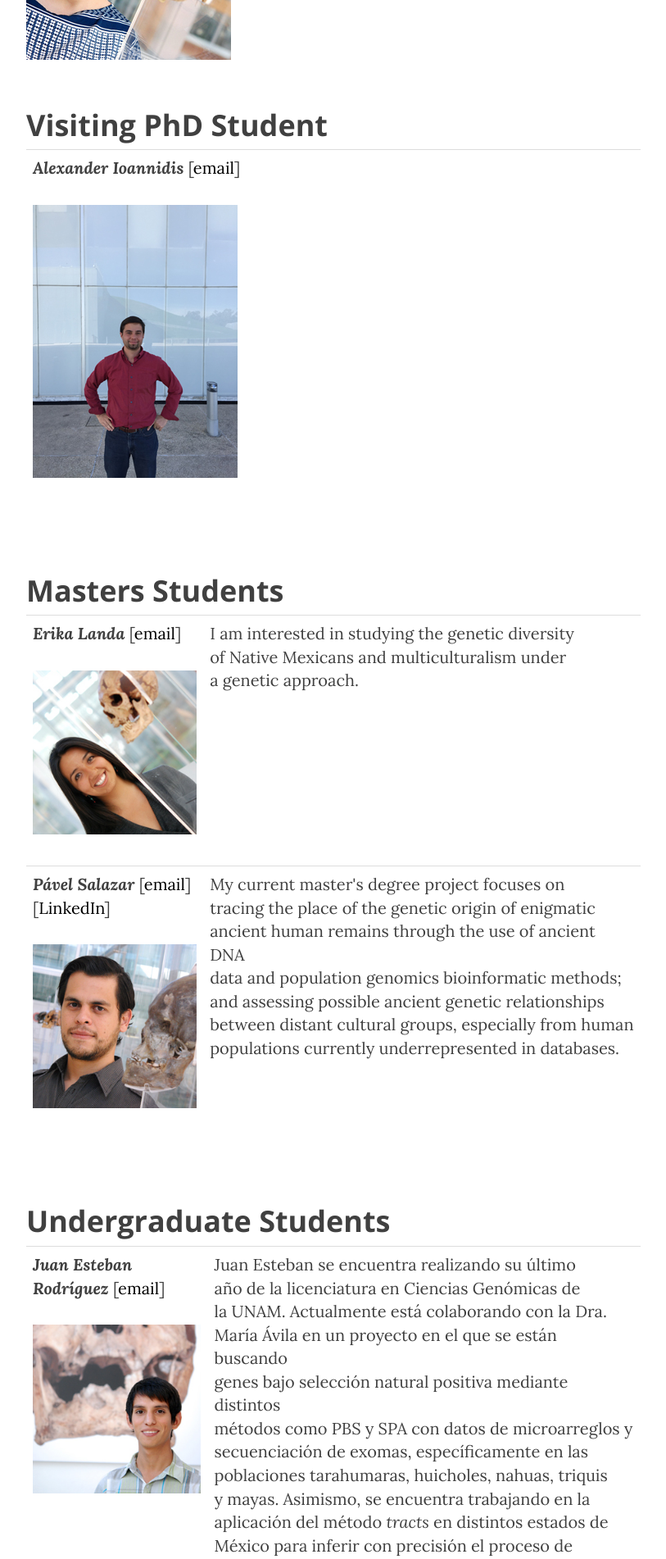
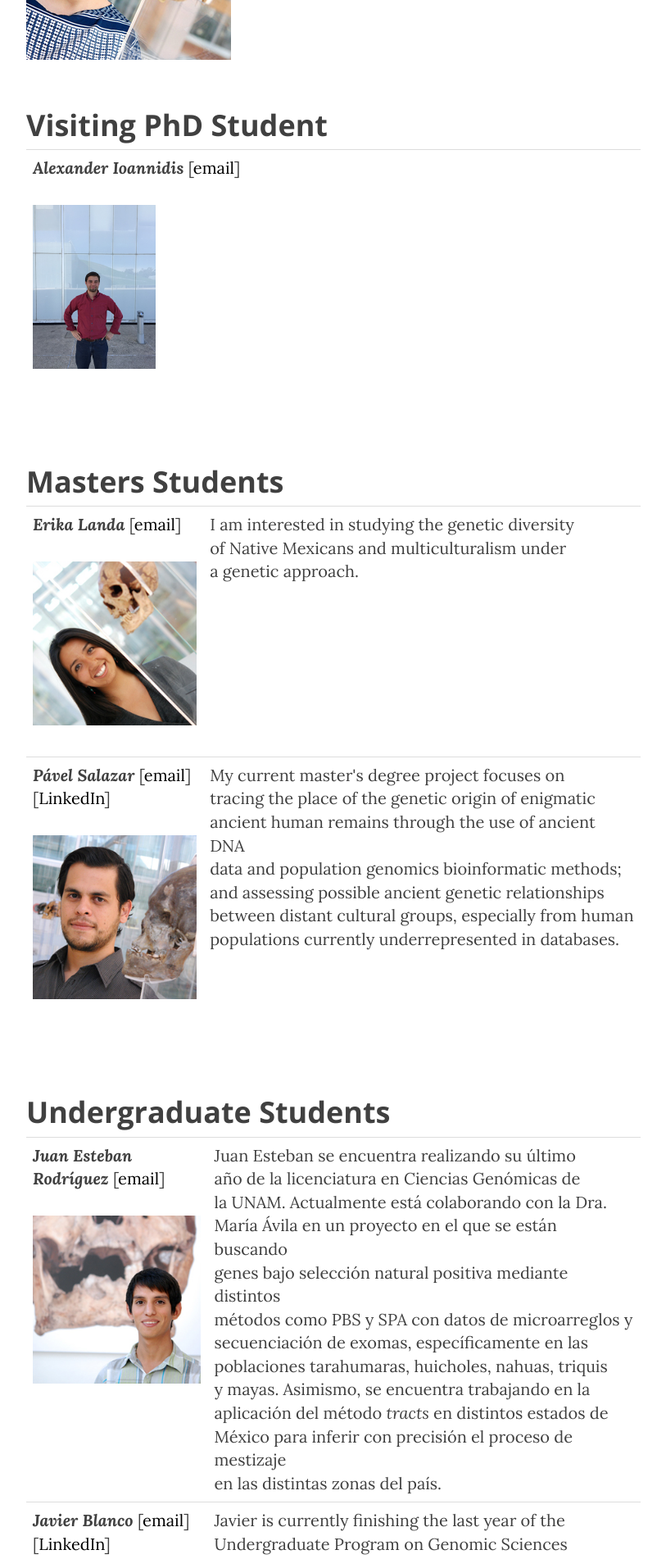
Before and after one commit to milkshakeplustip/milkshakeplustip.github.io, a Jekyll site: the page built from b_people.html, in a window 1280 px wide. Shown: the part 1159-3061 px from the top of the page at 82% size, without its empty margins (233-1046 px from the left). Built offline with Jekyll 4.4.1, drawn with Linux system fonts in a browser that asks for light colours; nearby versions of some CDN libraries.

Commit message:
alex size

```diff
--- a/b_people.html
+++ b/b_people.html
@@ -13,7 +13,7 @@ header-img: "img/morenolab_2_1000.jpg"
 <h2 class="section-heading">Visiting PhD Student</h2>
 <table style="width:100%">
 	<tr>
-		<td><b><i>Alexander Ioannidis </i></b>[<a href=aioannidis@gmail.com>email</a>]<p><img src="/img/alex_250.jpg" alt="Alex" height="250" width="250"></p></td>
+		<td><b><i>Alexander Ioannidis </i></b>[<a href=aioannidis@gmail.com>email</a>]<p><img src="/img/alex_250.jpg" alt="Alex" height="150" width="150"></p></td>
 		<td></td>
 	</tr>
 </table>
```
